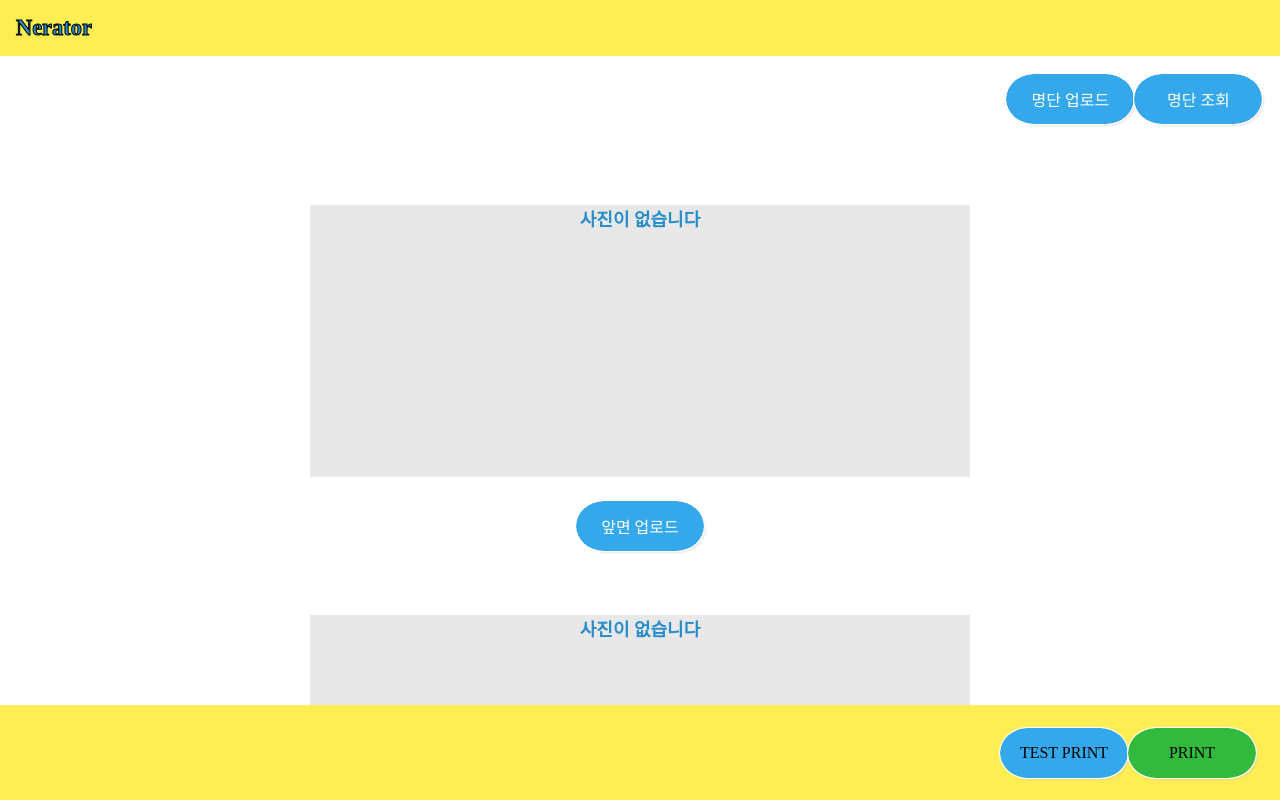
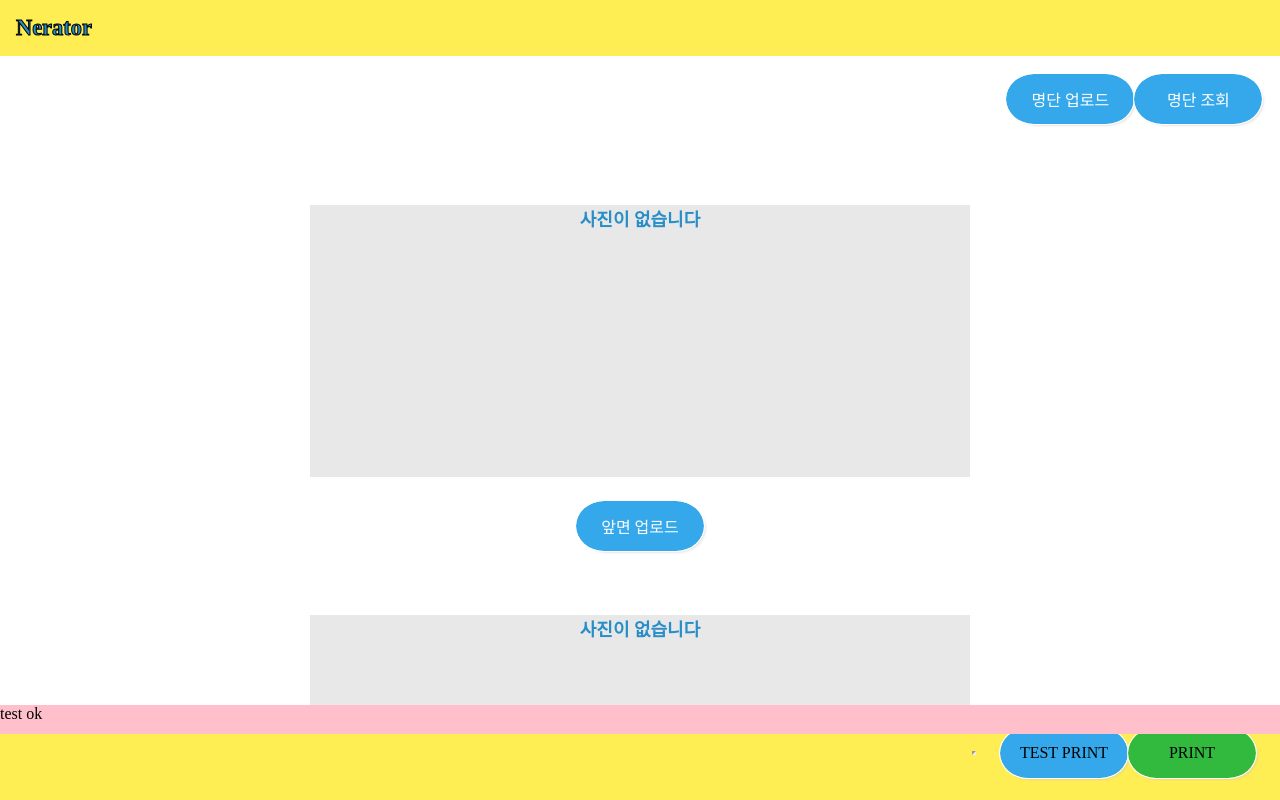
Before and after one commit to seojooLee/Nerator, a React (Create React App) app in the folder nerator/: page / in a window 1280 px wide. Shown: the top 800 px of the page. Built offline with nearby package versions, Linux system fonts and the light colour scheme.

Commit message:
특정 컴포넌트만 프린트하도록 범위 수정 커밋

```diff
--- a/nerator/src/layout/Footer.js
+++ b/nerator/src/layout/Footer.js
@@ -12,16 +12,30 @@ const Footer = (props) => {
   }));
 
   const testPrint = () => {
+    // setVisibleImg(true);
+    const content = document.getElementById("printArea");
+    const iframe = document.getElementById("ifm").contentWindow;
+    console.log(content);
+    iframe.document.open();
+    iframe.document.write(content.innerHTML);
+    iframe.document.close();
+    iframe.focus();
+    iframe.print();
     console.log("testPrint");
     console.log(locData);
     console.log(filesInfo);
-    setVisibleImg(true);
-    window.print();
+
+    const excel = filesInfo.findIndex((e) => e.id === "list");
+    console.log(filesInfo[excel]["data"]);
+
+    // window.print();
   };
 
   return (
     <Container>
-      {visibleImg && <Print />}
+      {visibleImg && <Print id="printArea">test</Print>}
+      <Print id="printArea">test ok </Print>
+      <iframe id="ifm" style={{ height: "0px", width: "0px" }}></iframe>
 
       <ButtonContainer>
         <Button
--- a/nerator/src/layout/Print.js
+++ b/nerator/src/layout/Print.js
@@ -1,14 +1,14 @@
 import React from "react";
 import styled from "styled-components";
-const Print = () => {
-  return <Container></Container>;
+const Print = (props) => {
+  return <Container id={props.id}>{props.children}</Container>;
 };
 
 const Container = styled.div`
   width: 100%;
-  height: 100%;
-  background-color: white;
-  position: fixed;
+  height: 30%;
+  background-color: pink;
+  position: absolute;
   top: 0;
   bottom: 0;
 `;
```
